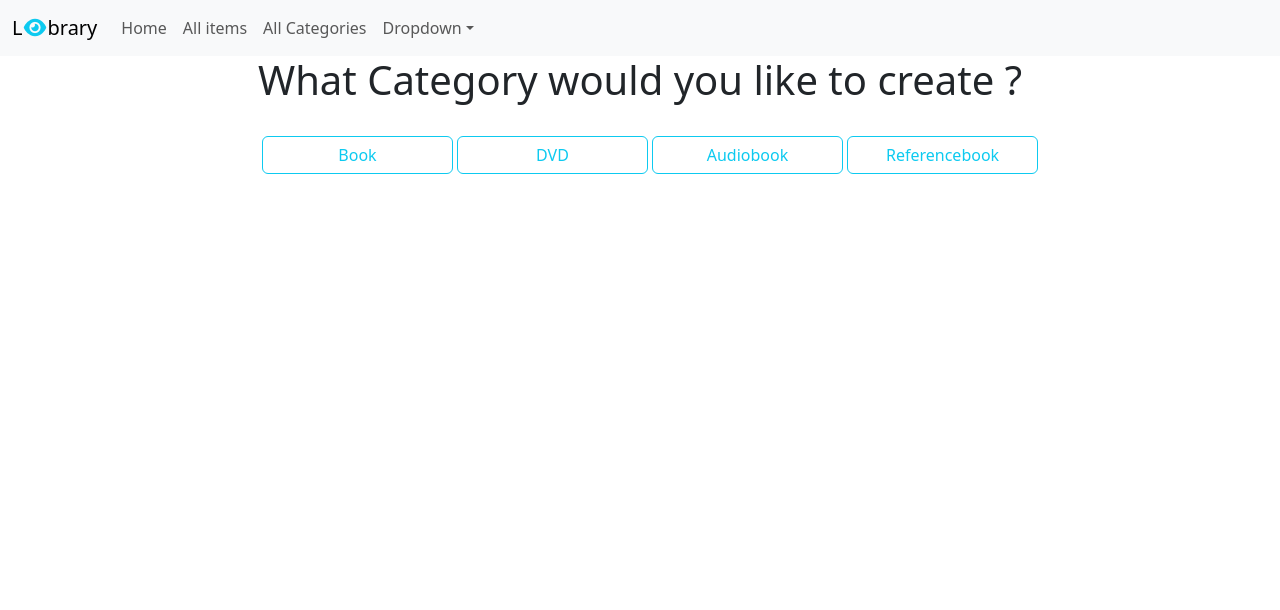
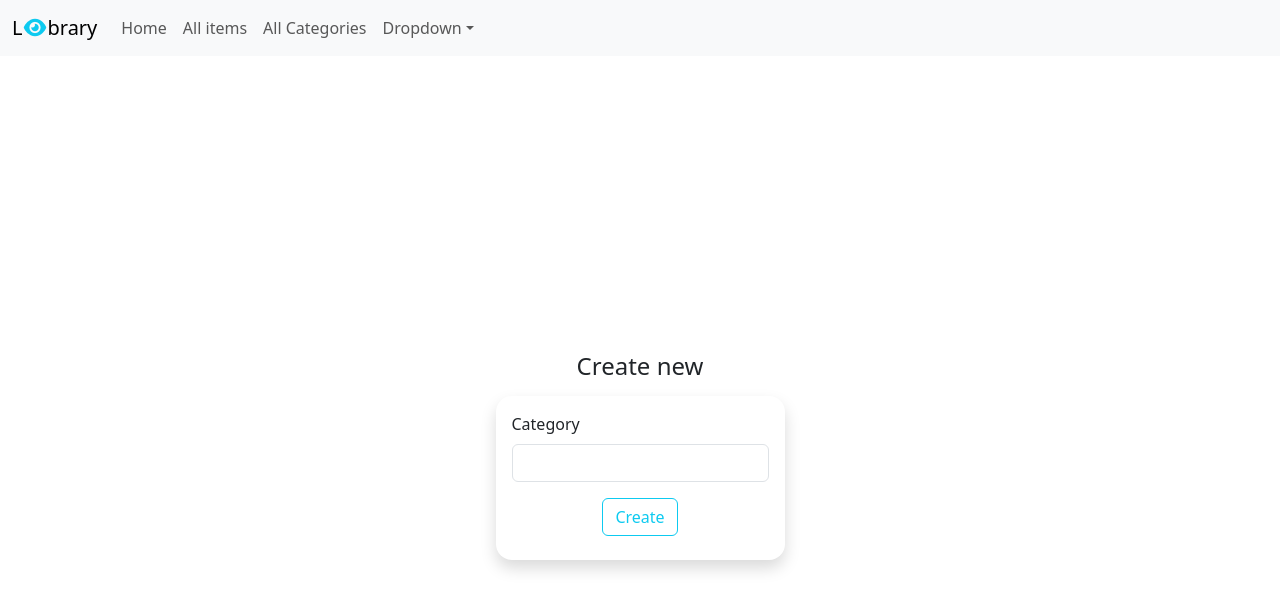
Before and after one commit to Socias93/leyebrary, a React (Vite) app: page /new-category in a window 1280 px wide. Shown: the top 610 px of the page. Built offline with nearby package versions, Linux system fonts and the light colour scheme.

Commit message:
removed newcategorypage and linked new categories directly to categoryform

```diff
--- a/src/pages/categories/CreateCategoryPage.tsx
+++ b/src/pages/categories/CreateCategoryPage.tsx
@@ -1,5 +1,8 @@
 import { useNavigate, useSearchParams } from "react-router-dom";
-import { CategoryFormData, categorySchema } from "./CreateCategorySchema";
+import {
+  CategoryFormData,
+  categorySchema,
+} from "./categoryschema/CreateCategorySchema";
 import { zodResolver } from "@hookform/resolvers/zod";
 import { useForm } from "react-hook-form";
 import { saveCategory } from "../../services/fakeCategoryService";
--- a/src/pages/categories/NewCategoryPage.tsx
+++ /dev/null
@@ -1,27 +0,0 @@
-import { useNavigate } from "react-router-dom";
-import { getCategories } from "../../services/fakeCategoryService";
-
-function NewCategoryPage() {
-  const category = getCategories();
-  const navigate = useNavigate();
-
-  return (
-    <>
-      <div className="d-grid justify-content-center">
-        <h1>What Category would you like to create ?</h1>
-        <div className="d-flex">
-          {category.map((c) => (
-            <button
-              onClick={() => navigate(`/new-category/${c._id}?type=${c.name}`)}
-              key={c._id}
-              className="btn btn-outline-info col-2 mt-4 ms-1 w-25 ">
-              {c.name}
-            </button>
-          ))}
-        </div>
-      </div>
-    </>
-  );
-}
-
-export default NewCategoryPage;
--- a/src/pages/categories/CreateCategorySchema.ts
+++ b/src/pages/categories/categoryschema/CreateCategorySchema.ts
@@ -1,6 +1,6 @@
 // schemas/CategorySchema.ts
 import { z } from "zod";
-import { getCategories } from "../../services/fakeCategoryService";
+import { getCategories } from "../../../services/fakeCategoryService";
 
 export const categorySchema = z.object({
   name: z
--- a/src/pages/index.ts
+++ b/src/pages/index.ts
@@ -1,6 +1,5 @@
 export { default as AllItemsPage } from "./items/AllItemsPage";
 export { default as HomePage } from "./HomePage";
-export { default as NewCategoryPage } from "./categories/NewCategoryPage";
 export { default as NewItemPage } from "./items/NewItemPage";
 export { default as CreateItemPage } from "./items/CreateItemPage";
 export { default as CreateCategoryPage } from "./categories/CreateCategoryPage";
```
Also changed, not shown: src/routes.tsx (+2 -6 lines).
